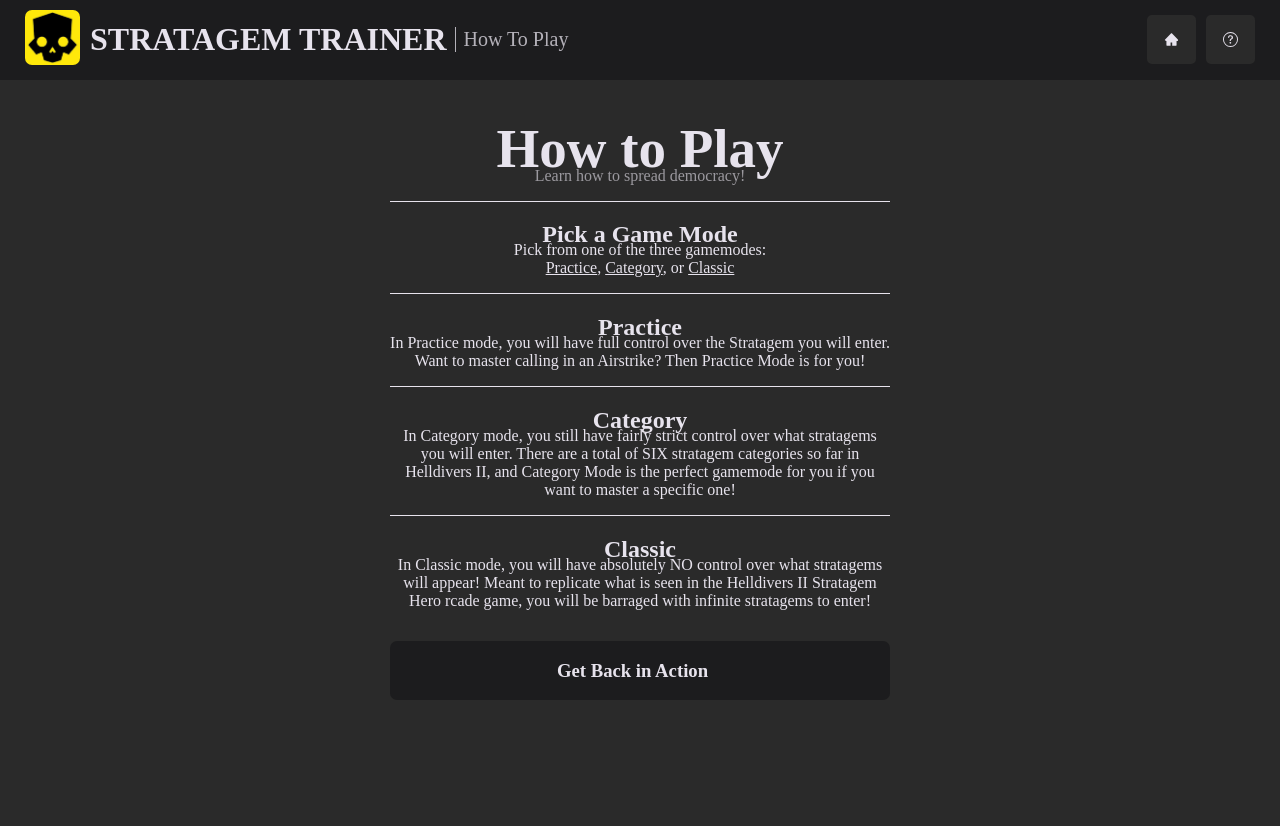
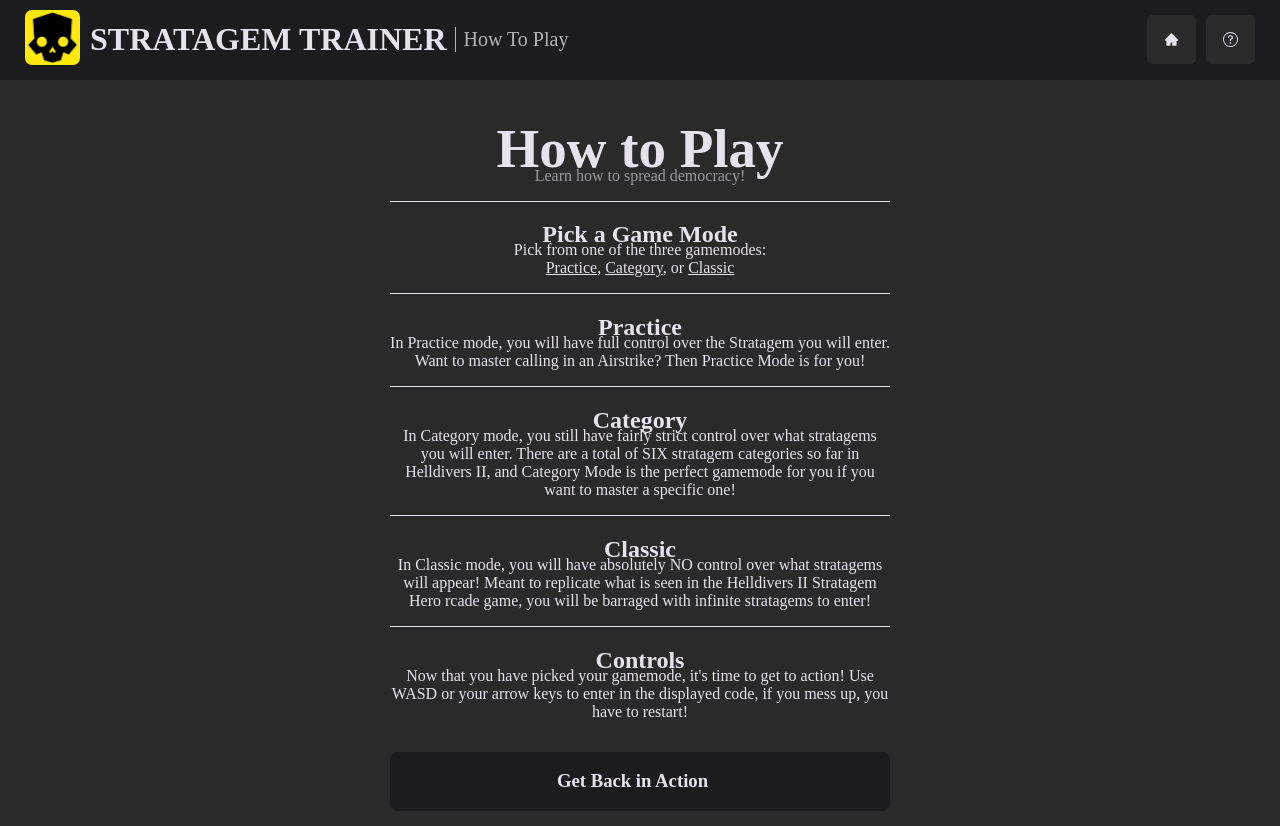
Before and after one commit to ethanshealey/stratagem_hero, a Next.js app: page /how-to-play in a window 1280 px wide. Before the commit the page ends 800 px from the top, so only its background shows below. Built offline with nearby package versions, Linux system fonts and the light colour scheme; a web font is replaced by a local one.

Commit message:
add controls to how to

```diff
--- a/src/app/how-to-play/page.tsx
+++ b/src/app/how-to-play/page.tsx
@@ -35,6 +35,10 @@
           <h2>Classic</h2>
           <p>In Classic mode, you will have absolutely NO control over what stratagems will appear! Meant to replicate what is seen in the Helldivers II Stratagem Hero rcade game, you will be barraged with infinite stratagems to enter!</p>
         </section>
+        <section id="classic">
+          <h2>Controls</h2>
+          <p>Now that you have picked your gamemode, it's time to get to action! Use WASD or your arrow keys to enter in the displayed code, if you mess up, you have to restart!</p>
+        </section>
         <div className='option' onClick={goHome}><h3>Get Back in Action</h3></div>
       </div>
     </div>
```
